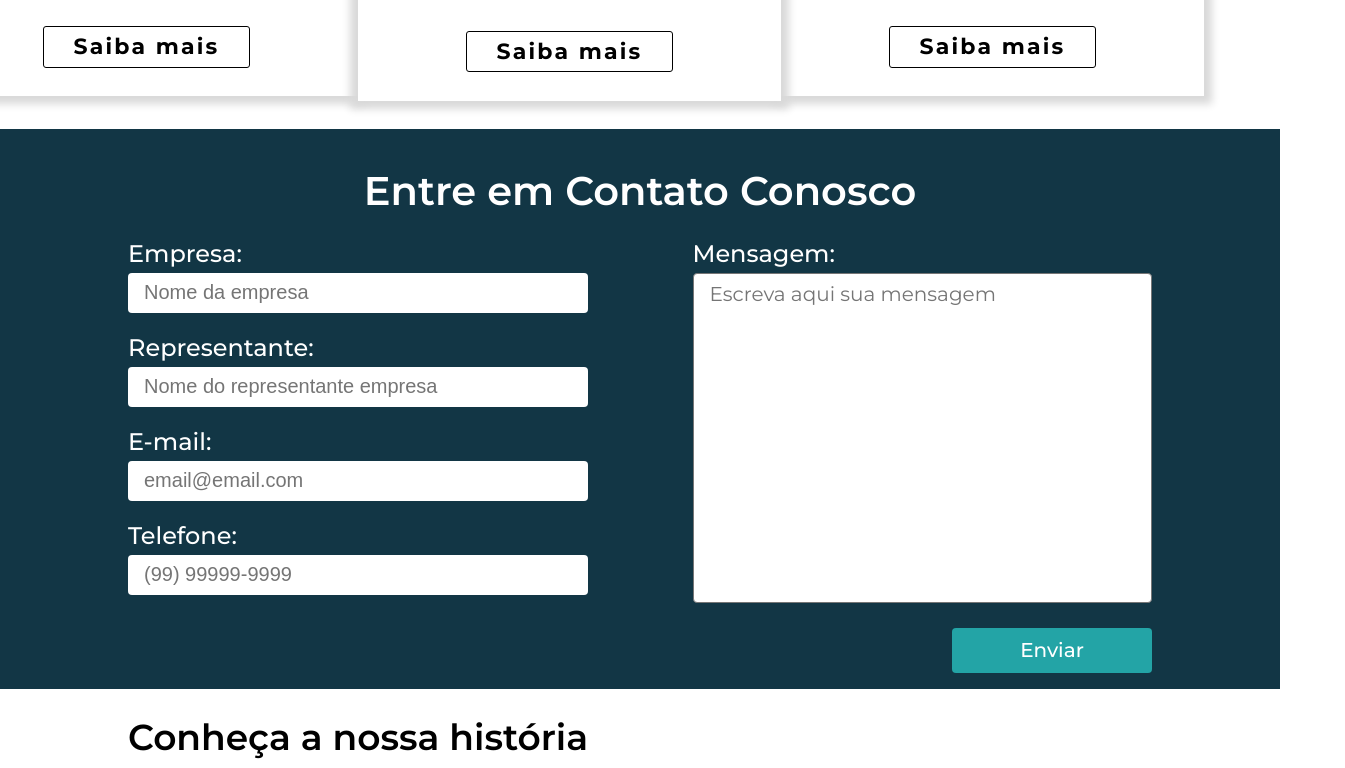
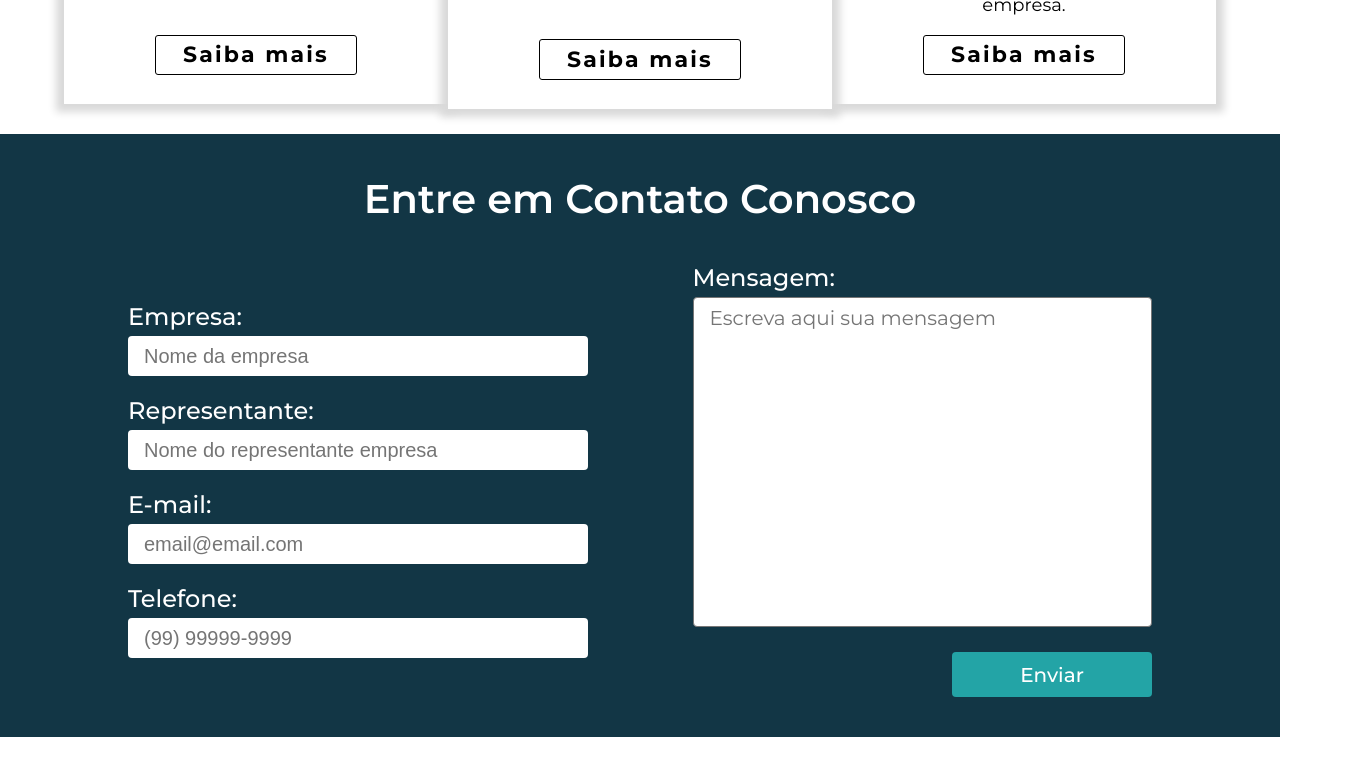
Before and after one commit to cpejr/IZT-web-frontend, a React (Vite) app: page /home in a window 1280 px wide. Shown: the part 980-1748 px from the top of the page, 1345 px wide, since content can reach past the window. Built offline with nearby package versions, Linux system fonts and the light colour scheme.

Commit message:
fix: responsive container page

```diff
--- a/src/components/features/Carousel/Styles.jsx
+++ b/src/components/features/Carousel/Styles.jsx
@@ -16,6 +16,10 @@ export const Image = styled.div`
   background-size: cover;
   background-image: ${(props) => props.backgroundImage};
   transition-duration: 500ms;
+
+  @media (min-width: 1440px) {
+    box-shadow: 0 0 5px 5px ${(props) => props.theme.colors.gray[2]};
+  }
 `;
 
 export const Arrows = styled.div`
--- a/src/components/features/FormsContact/Styles.jsx
+++ b/src/components/features/FormsContact/Styles.jsx
@@ -7,14 +7,14 @@ export const ContactUs = styled.div`
   flex-direction: column;
   width: 100%;
   height: auto;
+  padding-bottom: 40px;
   background-color: rgba(18, 54, 69, 1);
-  padding-bottom: 5%;
-  padding-top: 1%;
 
   @media (max-width: 700px) {
     height: auto;
-    padding-bottom: 120px;
-    margin-bottom: 230px;
+    padding-top: 30px;
+    padding-bottom: 30px;
+    margin-bottom: 30px;
   }
 `;
 
@@ -26,10 +26,14 @@ export const Title = styled.p`
   font-family: 'Montserrat', sans-serif;
   font-weight: 600;
   height: 20%;
+  padding-bottom: 40px;
+  padding-top: 40px;
 
   @media (max-width: 700px) {
+    font-weight: 600;
     font-size: 32px;
-    height: 10%;
+    line-height: 39px;
+    height: 39px;
   }
 `;
 
@@ -39,7 +43,7 @@ export const Form = styled.form`
   flex-direction: row;
   width: 80%;
   gap: 105px;
-  height: 80%;
+  height: 100%;
 
   @media (max-width: 700px) {
     flex-direction: column;
--- a/src/pages/Home/Home.jsx
+++ b/src/pages/Home/Home.jsx
@@ -11,14 +11,14 @@ import {
   OurHistoryTitle,
   Picture,
   CardsContainer,
-  Page,
+  OuterDiv,
 } from './Styles';
 import Image from '../../assets/imagemDaEmpresa.png';
 
 function Home() {
   return (
-    <Container>
-      <Page>
+    <OuterDiv>
+      <Container>
         <Carousel slides={carouselImages} />
         <CardsContainer>
           <Card
@@ -43,9 +43,7 @@ function Home() {
             imageAlt="Software image"
           />
         </CardsContainer>
-      </Page>
-      <FormsContactUs />
-      <Page>
+        <FormsContactUs />
         <AboutUs>
           <OurHistoryTitle>Conheça a nossa história</OurHistoryTitle>
           <OurHistory>
@@ -75,8 +73,8 @@ function Home() {
             quis volutpat orci tincidunt iaculis.
           </OurHistory>
         </AboutUs>
-      </Page>
-    </Container>
+      </Container>
+    </OuterDiv>
   );
 }
 
--- a/src/pages/Home/Styles.jsx
+++ b/src/pages/Home/Styles.jsx
@@ -4,10 +4,13 @@ import styled from 'styled-components';
 export const Container = styled.div`
   display: flex;
   flex-direction: column;
-  align-items: center;
   background-color: white;
   width: 100%;
   height: 100%;
+  padding-top: 10px;
+  max-width: 1440px;
+  align-items: center;
+  justify-content: center;
 `;
 
 export const AboutUs = styled.div`
@@ -111,8 +114,9 @@ export const CardsContainer = styled.div`
   }
 `;
 
-export const Page = styled.div`
-  @media (min-width: 1440px) {
-    max-width: 1440px;
-  }
+export const OuterDiv = styled.div`
+  width: 100vw;
+  display: flex;
+  align-items: center;
+  justify-content: center;
 `;
```
